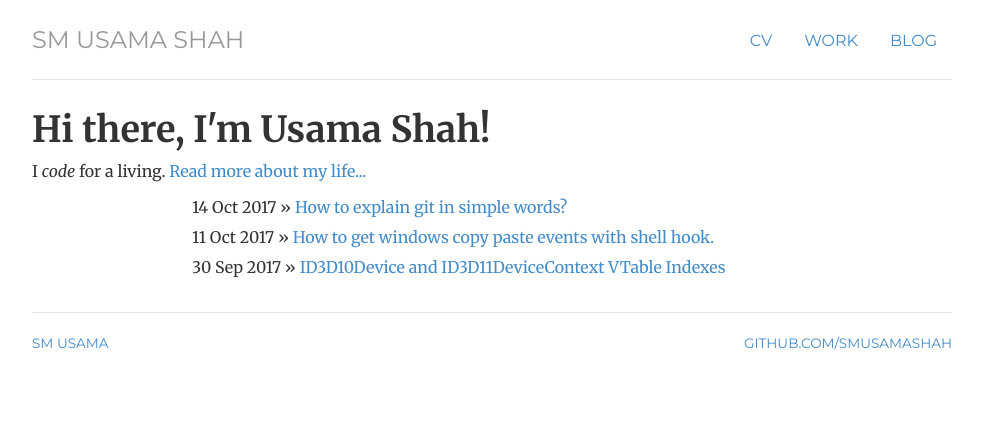
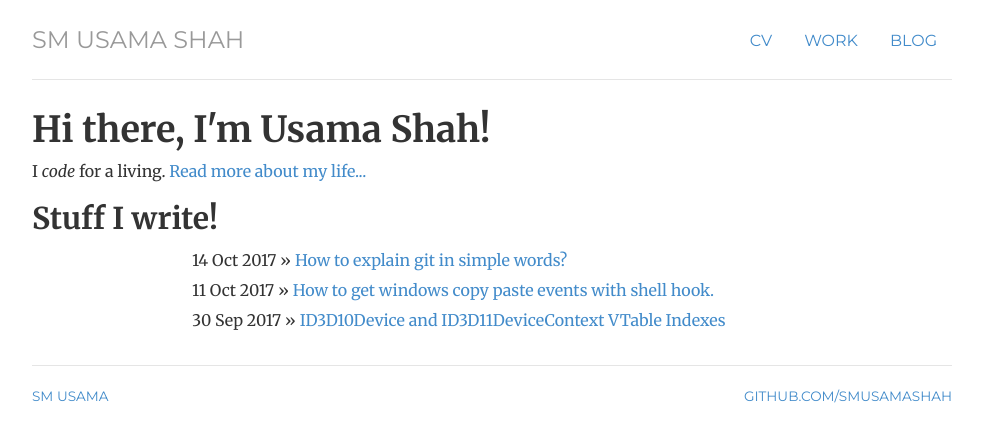
Before and after one commit to SMUsamaShah/SMUsamaShah.github.io, a Jekyll site: the page built from index.html, in a window 1280 px wide. Shown: the top 442 px of the page, without its empty margins (148-1131 px from the left). Built offline with Jekyll 4.4.1, drawn with Linux system fonts in a browser that asks for light colours.

Commit message:
Update index.html

```diff
--- a/index.html
+++ b/index.html
@@ -4,9 +4,10 @@
 ---
 <div class="blurb">
 	<h1>Hi there, I'm Usama Shah!</h1>
-	<p>I <em>code</em> for a living. <a href="/about">Read more about my life...</a></p>
+	<p>I <em>code</em> for a living. <a href="/cv">Read more about my life...</a></p>
 </div><!-- /.blurb -->
 
+<h2>Stuff I write!</h2>
 <div class="notes">
 
 	{% include post-list.html %}
```
